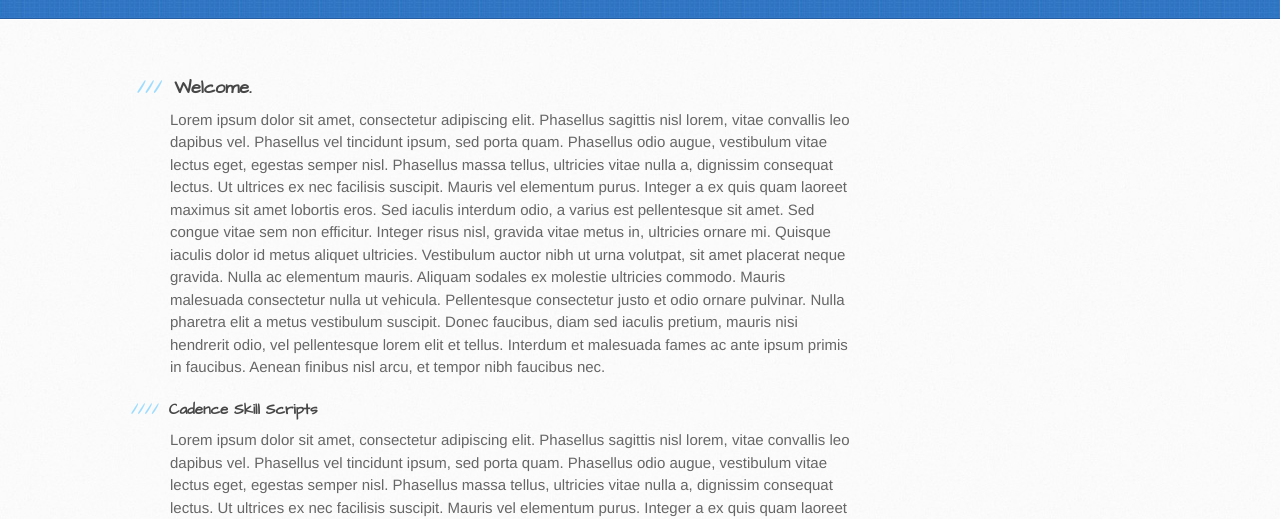
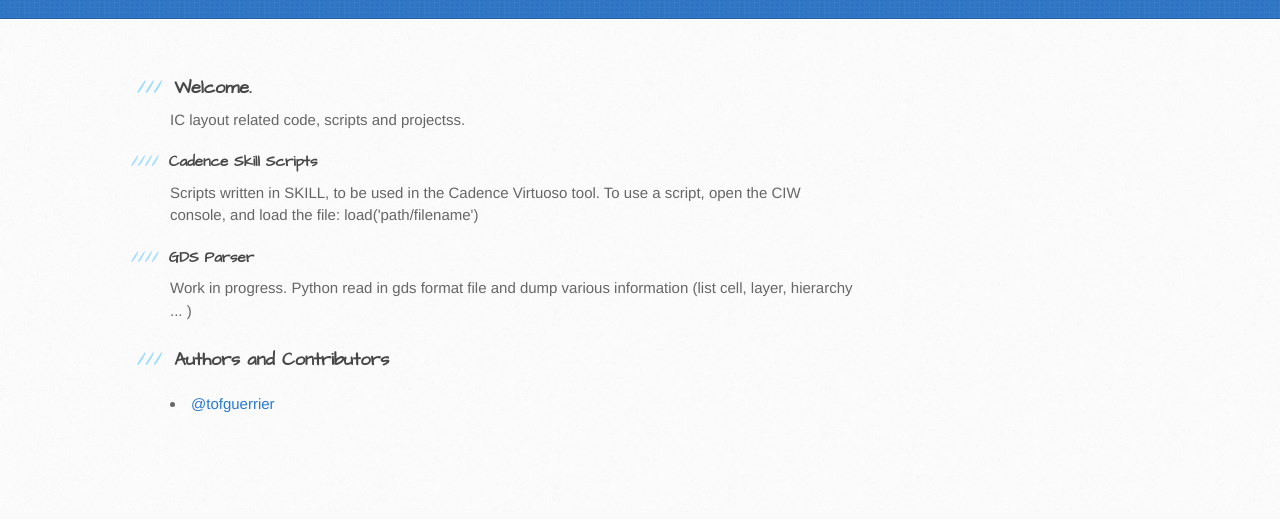
Before and after one commit to tofguerrier/Microelectronic-layout, a plain HTML site: page index.html in a window 1280 px wide. Shown: the part 288-807 px from the top of the page. Drawn offline with Linux system fonts and the light colour scheme.

Commit message:
Update index.html
formatting

```diff
--- a/index.html
+++ b/index.html
@@ -35,8 +35,9 @@
 Welcome.
 </h3>
 
-<p>Lorem ipsum dolor sit amet, consectetur adipiscing elit. Phasellus sagittis nisl lorem, vitae convallis leo dapibus vel. Phasellus vel tincidunt ipsum, sed porta quam. Phasellus odio augue, vestibulum vitae lectus eget, egestas semper nisl. Phasellus massa tellus, ultricies vitae nulla a, dignissim consequat lectus. Ut ultrices ex nec facilisis suscipit. Mauris vel elementum purus. Integer a ex quis quam laoreet maximus sit amet lobortis eros.
-Sed iaculis interdum odio, a varius est pellentesque sit amet. Sed congue vitae sem non efficitur. Integer risus nisl, gravida vitae metus in, ultricies ornare mi. Quisque iaculis dolor id metus aliquet ultricies. Vestibulum auctor nibh ut urna volutpat, sit amet placerat neque gravida. Nulla ac elementum mauris. Aliquam sodales ex molestie ultricies commodo. Mauris malesuada consectetur nulla ut vehicula. Pellentesque consectetur justo et odio ornare pulvinar. Nulla pharetra elit a metus vestibulum suscipit. Donec faucibus, diam sed iaculis pretium, mauris nisi hendrerit odio, vel pellentesque lorem elit et tellus. Interdum et malesuada fames ac ante ipsum primis in faucibus. Aenean finibus nisl arcu, et tempor nibh faucibus nec.</p>
+<p>
+  IC layout related code, scripts and projectss.
+</p>
 
 <h4>
 <a id="designer-templates" class="anchor" href="#designer-templates" aria-hidden="true">
@@ -44,18 +45,19 @@ Sed iaculis interdum odio, a varius est pellentesque sit amet. Sed congue vitae
   Cadence Skill Scripts
   </h4>
 
-<p>Lorem ipsum dolor sit amet, consectetur adipiscing elit. Phasellus sagittis nisl lorem, vitae convallis leo dapibus vel. Phasellus vel tincidunt ipsum, sed porta quam. Phasellus odio augue, vestibulum vitae lectus eget, egestas semper nisl. Phasellus massa tellus, ultricies vitae nulla a, dignissim consequat lectus. Ut ultrices ex nec facilisis suscipit. Mauris vel elementum purus. Integer a ex quis quam laoreet maximus sit amet lobortis eros.
-
-Sed iaculis interdum odio, a varius est pellentesque sit amet. Sed congue vitae sem non efficitur. Integer risus nisl, gravida vitae metus in, ultricies ornare mi. Quisque iaculis dolor id metus aliquet ultricies. Vestibulum auctor nibh ut urna volutpat, sit amet placerat neque gravida. Nulla ac elementum mauris. Aliquam sodales ex molestie ultricies commodo. Mauris malesuada consectetur nulla ut vehicula. Pellentesque consectetur justo et odio ornare pulvinar. Nulla pharetra elit a metus vestibulum suscipit. Donec faucibus, diam sed iaculis pretium, mauris nisi hendrerit odio, vel pellentesque lorem elit et tellus. Interdum et malesuada fames ac ante ipsum primis in faucibus. Aenean finibus nisl arcu, et tempor nibh faucibus nec.</p>
+<p>
+Scripts written in SKILL, to be used in the Cadence Virtuoso tool. To use a script, open the CIW console, and load the file:
+    load('path/filename')
+</p>
 
 <h4>
 <a id="creating-pages-manually" class="anchor" href="#creating-pages-manually" aria-hidden="true">
   <span aria-hidden="true" class="octicon octicon-link"></span></a>
   GDS Parser</h4>
 
-<p>Lorem ipsum dolor sit amet, consectetur adipiscing elit. Phasellus sagittis nisl lorem, vitae convallis leo dapibus vel. Phasellus vel tincidunt ipsum, sed porta quam. Phasellus odio augue, vestibulum vitae lectus eget, egestas semper nisl. Phasellus massa tellus, ultricies vitae nulla a, dignissim consequat lectus. Ut ultrices ex nec facilisis suscipit. Mauris vel elementum purus. Integer a ex quis quam laoreet maximus sit amet lobortis eros.
-
-Sed iaculis interdum odio, a varius est pellentesque sit amet. Sed congue vitae sem non efficitur. Integer risus nisl, gravida vitae metus in, ultricies ornare mi. Quisque iaculis dolor id metus aliquet ultricies. Vestibulum auctor nibh ut urna volutpat, sit amet placerat neque gravida. Nulla ac elementum mauris. Aliquam sodales ex molestie ultricies commodo. Mauris malesuada consectetur nulla ut vehicula. Pellentesque consectetur justo et odio ornare pulvinar. Nulla pharetra elit a metus vestibulum suscipit. Donec faucibus, diam sed iaculis pretium, mauris nisi hendrerit odio, vel pellentesque lorem elit et tellus. Interdum et malesuada fames ac ante ipsum primis in faucibus. Aenean finibus nisl arcu, et tempor nibh faucibus nec.</p>
+<p>
+  Work in progress. Python read in gds format file and dump various information (list cell, layer, hierarchy ... )
+</p>
 
 
 <h3>
```
